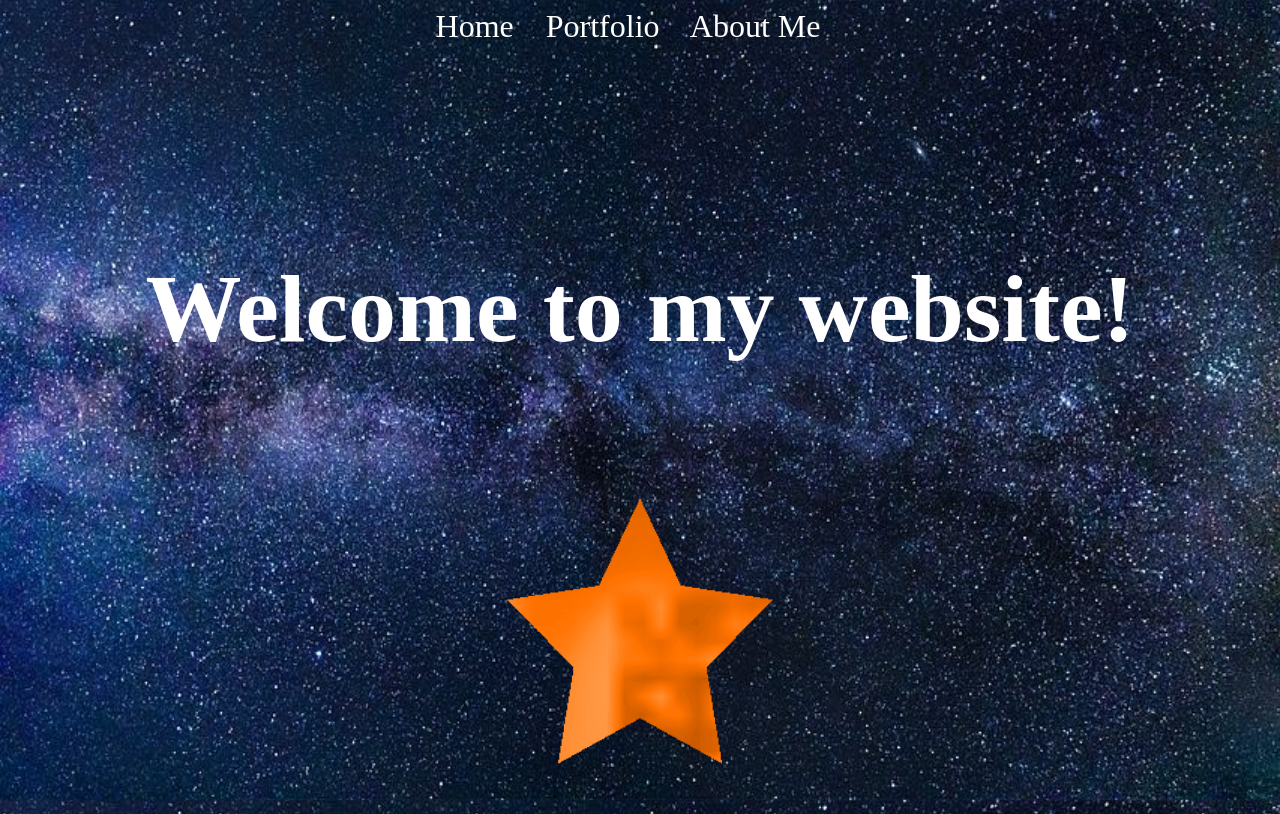
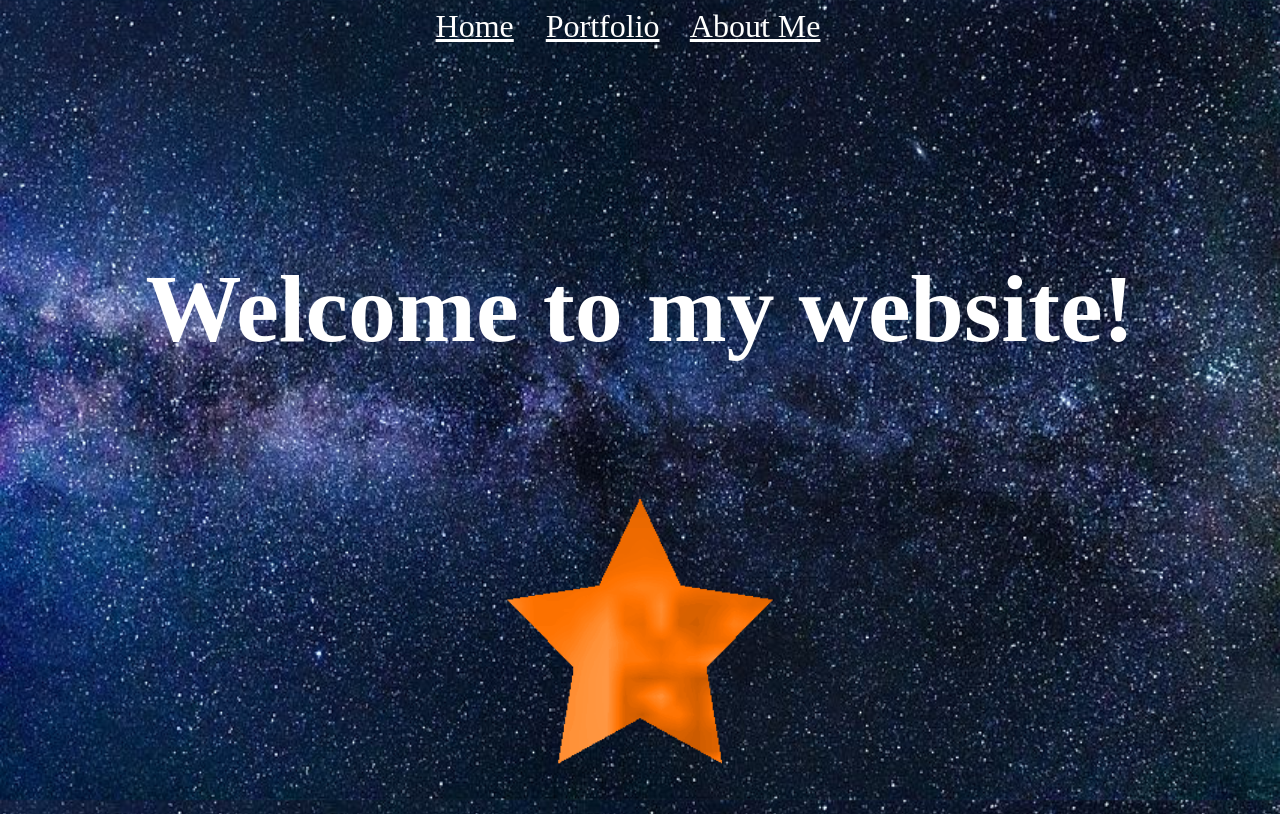
Before and after one commit to 1916378/csp2021-2022, a plain HTML site: page index.html in a window 1280 px wide. Drawn offline with Linux system fonts and the light colour scheme.

Commit message:
Update index.html

```diff
--- a/index.html
+++ b/index.html
@@ -18,12 +18,12 @@ body {
 a:link {
   color: white;
   background-color: transparent;
-  text-decoration: none;
+  text-decoration: underline;
 }
 a:visited {
   color: grey;
   background-color: transparent;
-  text-decoration: none;
+  text-decoration: underline;
 }
 
 a:active {
```
